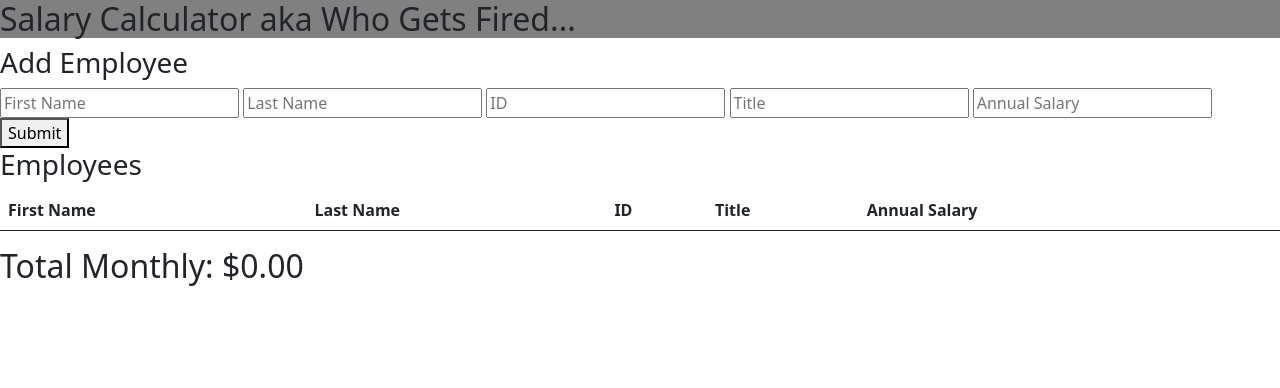
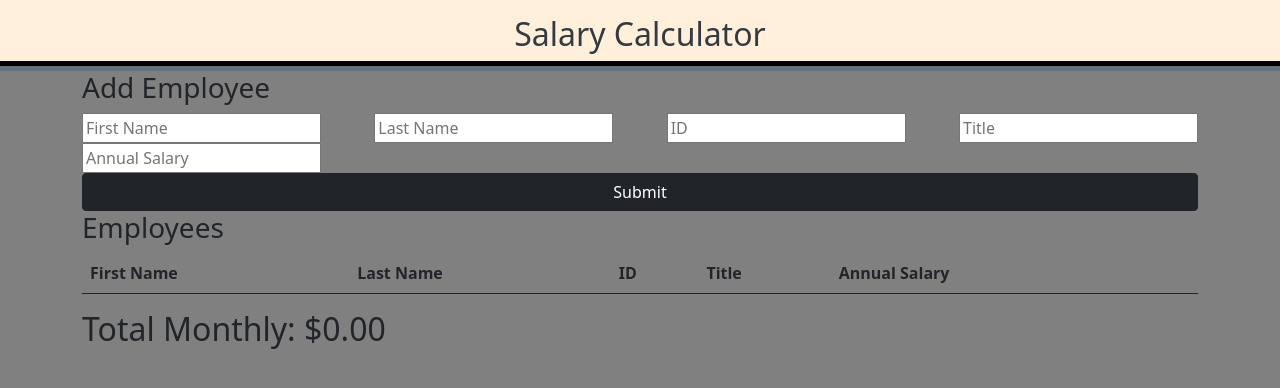
Before and after one commit to travisjhuss/jquery-salary-calculator, a plain HTML site: page index.html in a window 1280 px wide. Drawn offline with Linux system fonts and the light colour scheme.

Commit message:
styled header

```diff
--- a/client.js
+++ b/client.js
@@ -101,11 +101,7 @@ function calculateMonthlySalaries() {
 } // end calculateMonthlySalaries
 
 function deleteFromArray(index) {
-    // loop over array, find matching index, splice out
-    for (let i = 0; i < employees.length; i++) {
-        if (index === i) {
-            employees.splice(i, 1);
+    // remove object in array at given index
+    employees.splice(index, 1);
 
-        }
-    }
 } // end deleteFromArray
--- a/index.html
+++ b/index.html
@@ -1,5 +1,6 @@
 <!DOCTYPE html>
 <html lang="en">
+
 <head>
     <meta charset="UTF-8">
     <meta name="viewport" content="width=device-width, initial-scale=1.0">
@@ -9,19 +10,23 @@
     <link rel="stylesheet" href="style.css">
     <title>Week7 Salary Calculator</title>
 </head>
+
 <body>
-    <header class="header">
-        <h2>Salary Calculator aka Who Gets Fired...</h2>
+    <header class="header border-dark">
+        <h2>Salary Calculator</h2>
     </header>
+    <div class="container">
+        <h3>Add Employee</h3>
         <div class="input-container">
-        <h3>Add Employee</h3>
-        <input type="text" placeholder="First Name" id="firstNameIn"/>
-        <input type="text" placeholder="Last Name" id="lastNameIn"/>
-        <input type="number" placeholder="ID" id="idIn"/>
-        <input type="text" placeholder="Title" id="titleIn"/>
-        <input type="number" placeholder="Annual Salary" id="salaryIn"/>
-        <br>
-        <button id="submitButton">Submit</button>
+            <input type="text" placeholder="First Name" id="firstNameIn" />
+            <input type="text" placeholder="Last Name" id="lastNameIn" />
+            <input type="number" placeholder="ID" id="idIn" />
+            <input type="text" placeholder="Title" id="titleIn" />
+            <input type="number" placeholder="Annual Salary" id="salaryIn" />
+
+        </div>
+        <div class="d-grid gap-2">
+            <button id="submitButton" class="btn btn-dark">Submit</button>
         </div>
         <div class="table-container">
             <h3>Employees</h3>
@@ -42,5 +47,7 @@
             </table>
             <h2>Total Monthly: $<span id="totalMonthlyOut">0.00</span></h2>
         </div>
+    </div>
 </body>
+
 </html>
--- a/style.css
+++ b/style.css
@@ -1,7 +1,22 @@
 .header {
-    background-color: gray;
+    background-color: #ffefdb;
+    color: #343a40;
+    padding-top: 15px;
+    text-align: center;
+    border-bottom: 10px groove;
 }
 
 .overBudget {
     background-color: red;
 }
+
+.input-container {
+    display: flex;
+    flex-wrap: wrap;
+    justify-content: space-between;
+
+}
+
+body {
+    background-color: gray;
+}
```
Lines whose indentation alone changed are shown as unchanged.
